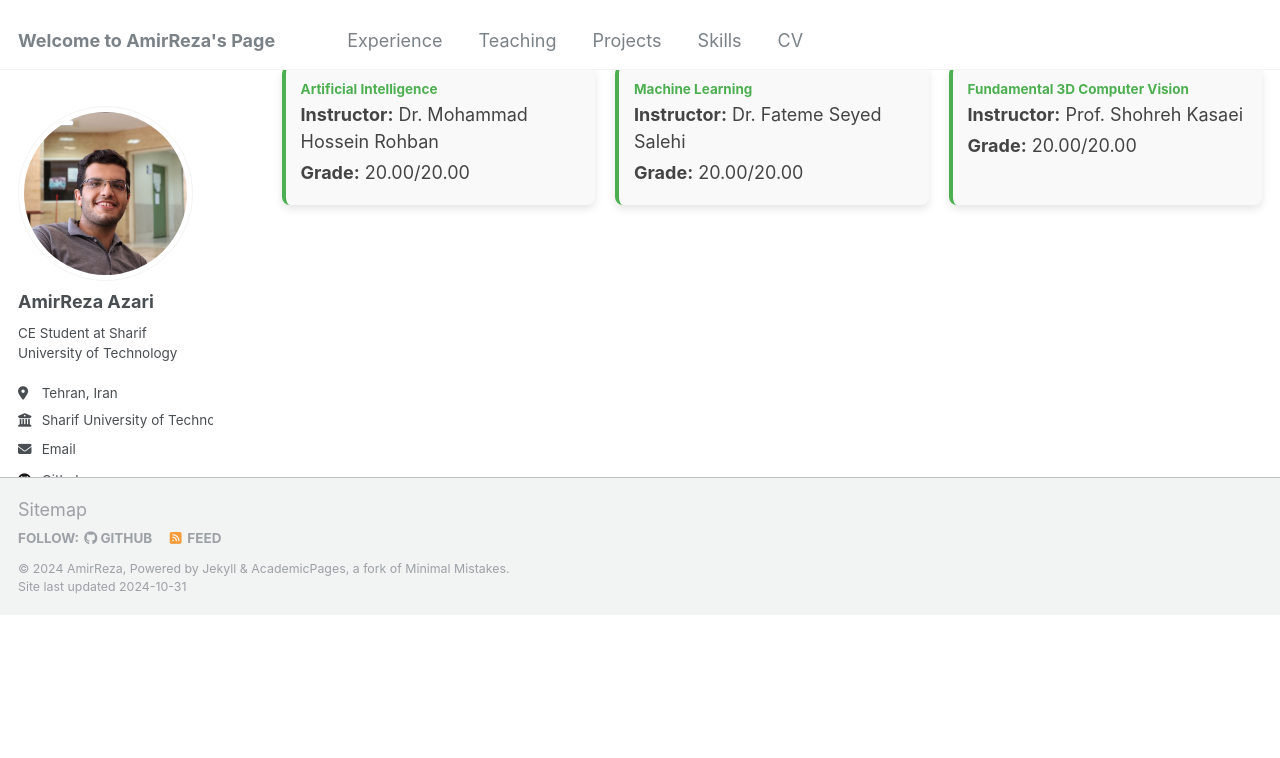
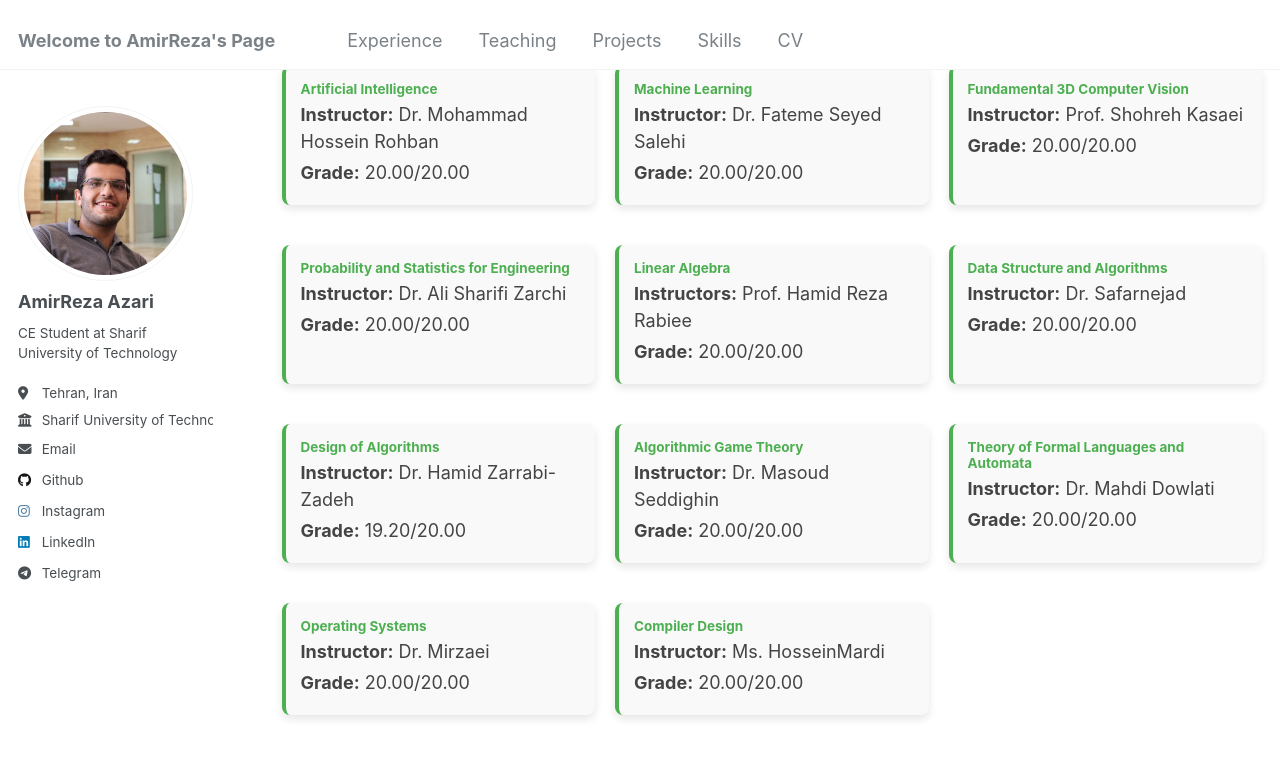
Before and after one commit to Amirreza81/Amirreza81.github.io, a Jekyll site: the page built from _pages/education.md, in a window 1280 px wide and 900 px high, scrolled down 925 px. Shown: the top 758 px of the window. Built offline with Jekyll 4.4.1, drawn with Linux system fonts in a browser that asks for light colours; before the commit the page ends 1540 px from its top, so only the background shows below that.

Commit message:
complete all cards

```diff
--- a/_pages/education.md
+++ b/_pages/education.md
@@ -73,7 +73,53 @@ author_profile: true
     <p><strong>Grade:</strong> 20.00/20.00</p>
   </div>
 
-  <!-- Add more courses as needed -->
+  <div class="course-card">
+    <h4>Probability and Statistics for Engineering</h4>
+    <p><strong>Instructor:</strong> Dr. Ali Sharifi Zarchi</p>
+    <p><strong>Grade:</strong> 20.00/20.00</p>
+  </div>
+
+  <div class="course-card">
+    <h4>Linear Algebra</h4>
+    <p><strong>Instructors:</strong> Prof. Hamid Reza Rabiee</p>
+    <p><strong>Grade:</strong> 20.00/20.00</p>
+  </div>
+
+  <div class="course-card">
+    <h4>Data Structure and Algorithms</h4>
+    <p><strong>Instructor:</strong> Dr. Safarnejad</p>
+    <p><strong>Grade:</strong> 20.00/20.00</p>
+  </div>
+
+  <div class="course-card">
+    <h4>Design of Algorithms</h4>
+    <p><strong>Instructor:</strong> Dr. Hamid Zarrabi-Zadeh</p>
+    <p><strong>Grade:</strong> 19.20/20.00</p>
+  </div>
+
+  <div class="course-card">
+    <h4>Algorithmic Game Theory</h4>
+    <p><strong>Instructor:</strong> Dr. Masoud Seddighin</p>
+    <p><strong>Grade:</strong> 20.00/20.00</p>
+  </div>
+
+  <div class="course-card">
+    <h4>Theory of Formal Languages and Automata</h4>
+    <p><strong>Instructor:</strong> Dr. Mahdi Dowlati</p>
+    <p><strong>Grade:</strong> 20.00/20.00</p>
+  </div>
+
+  <div class="course-card">
+    <h4>Operating Systems</h4>
+    <p><strong>Instructor:</strong> Dr. Mirzaei</p>
+    <p><strong>Grade:</strong> 20.00/20.00</p>
+  </div>
+
+  <div class="course-card">
+    <h4>Compiler Design</h4>
+    <p><strong>Instructor:</strong> Ms. HosseinMardi</p>
+    <p><strong>Grade:</strong> 20.00/20.00</p>
+  </div>
 
 </div>
 
```
